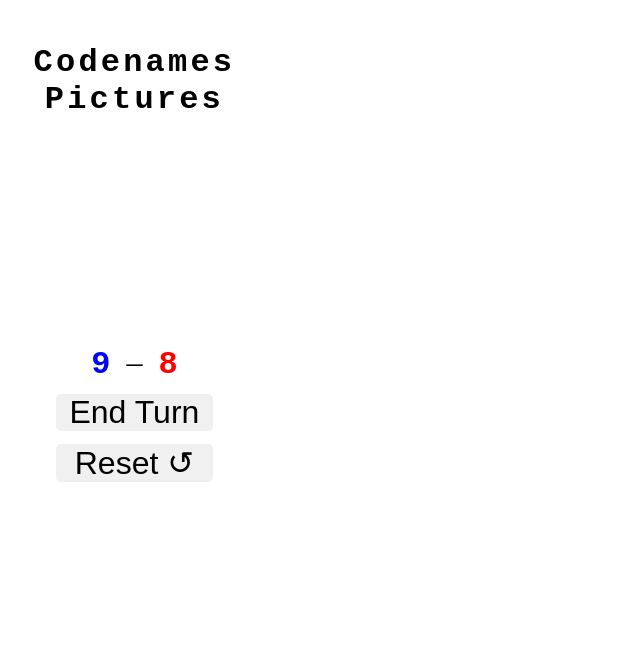
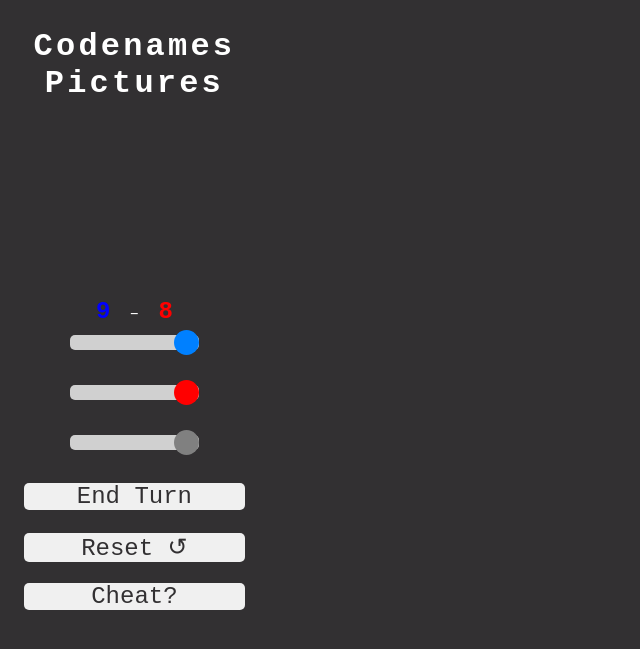
Before and after one commit to Pbatch/CodenamesPictures, a Flask app: template templates/html/page.html in a window 1280 px wide. Shown: the top 649 px of the page, without its empty margins (0-640 px from the left). Run offline with Flask 2, Linux system fonts and the light colour scheme; the template is opened without the code that fills it, so the values that code supplies are empty; some libraries are stand-ins or nearby versions.

Commit message:
Updating repo

```diff
--- a/libs/utils.py
+++ b/libs/utils.py
@@ -35,7 +35,7 @@ def generate_board(n_ids):
             colour = "#FF0000"
         elif i < 24:
             _type = "neutral"
-            colour = "#D0D0D0"
+            colour = "#808080"
         else:
             _type = "assassin"
             colour = "#202020"
--- a/main.py
+++ b/main.py
@@ -19,6 +19,9 @@ def index():
     invalid_guesses = [picture['pic_id'] for picture in board]
     board.insert(0, {"difficulty": "easy",
                      "invalid_guesses": invalid_guesses,
+                     'blue': 1.0,
+                     'red': 1.0,
+                     'neutral': 1.0
                      })
     return render_template('html/page.html', board=board)
 
@@ -53,7 +56,13 @@ def clue():
     ids_to_score_path = 'static/numpy/ids_to_score.npy'
     invalid_guesses = set(board[0]['invalid_guesses'])
 
-    predictor = Predictor(board[1:], ids_to_score_path, invalid_guesses, alpha=0.6, beta=0.1, gamma=0.1)
+    score_params = {'blue': board[0]['blue'],
+                    'red': board[0]['red'],
+                    'neutral': board[0]['neutral'],
+                    'assassin': 1,
+                    'decay': 0.7}
+
+    predictor = Predictor(board[1:], ids_to_score_path, invalid_guesses, score_params)
     clue, scores = predictor.get_best_guess_and_scores()
     scaled_scores = [round(s) for s in scores]
     clue_details = jsonify(clue=clue, scores=scaled_scores)
--- a/static/css/board.css
+++ b/static/css/board.css
@@ -1,11 +1,7 @@
 #left {
   width: 20%;
   float: left;
-  padding-top: 0.5em;
-  padding-bottom: 0.5em;
   text-align: center;
-  font-size: 2em;
-  height: 90px;
 }
 
 #right {
@@ -19,6 +15,9 @@ body {
     -moz-user-select: none;
     -o-user-select: none;
     user-select: none;
+    background: #323032;
+    color: white;
+    font-family: Courier New;
 }
 
 .picture {
@@ -47,8 +46,8 @@ body {
 
 .remaining_text {
     font-weight: bold;
-    font-family: Courier New;
     color: var(--colour);
+    font-size: 1.5em;
 }
 
 .picture:hover {
@@ -60,26 +59,24 @@ body {
 .board {
   display: grid;
   grid-template-columns: repeat(var(--split), 1fr);
-  background-color: #fff;
-  color: #444;
   text-align: center;
   row-gap: 5px;
-  column-gap: 0px;
 }
 
 .left_container {
   display: grid;
-  grid-template-rows: 100px 200px 50px 50px 50px;
+  grid-template-rows: 90px 180px 35px 50px 50px 50px 50px 50px 10px;
 }
 
 .symbol_button{
-    padding: 0 1.5em;
+    padding: 0 1.0em;
 }
 
 .symbol_button_text{
-    font-family: arial;
     border-radius: 5px;
     background-color: #F0F0F0;
+    color: #323032;
+    font-size: 1.5em;
 }
 
 .symbol_button_text:hover {
@@ -100,8 +97,36 @@ body {
     font-family: Courier New, monospace;
     font-weight: bold;
     letter-spacing: .1em;
+    font-size: 2em;
 }
 
-.score{
-  font-family: arial;
+.score {
+  font-family: Courier New;
+  color: #323032;
 }
+
+.slider {
+  -webkit-appearance: none;
+  height: 15px;
+  border-radius: 5px;
+  outline: none;
+  background: #D0D0D0;
+}
+
+.slider::-webkit-slider-thumb {
+  -webkit-appearance: none;
+  appearance: none;
+  width: 25px;
+  height: 25px;
+  border-radius: 50%;
+  background: var(--colour);
+  cursor: pointer;
+}
+
+.slider::-moz-range-thumb {
+  width: 25px;
+  height: 25px;
+  border-radius: 50%;
+  background: var(--colour);
+  cursor: pointer;
+}
--- a/templates/html/page.html
+++ b/templates/html/page.html
@@ -22,12 +22,26 @@
                   &nbsp;–&nbsp;
                   <span class="remaining_text" id="red" style="--colour:red">8</span>
                </div>
+               <div class="slider_container">
+                  <input type="range" min="0" max="100" value="100" class="slider" id="blue_slider" style="--colour:#0080FF">
+               </div>
+               <div class="slider_container">
+                  <input type="range" min="0" max="100" value="100" class="slider" id="red_slider" style="--colour:#FF0000">
+               </div>
+               <div class="slider_container">
+                  <input type="range" min="0" max="100" value="100" class="slider" id="neutral_slider" style="--colour:#808080">
+               </div>
                <div class="symbol_button" id="end_turn">
                   <div class="symbol_button_text">End Turn</div>
                </div>
                <div class="symbol_button" id="reset">
                   <div class="symbol_button_text">
                      Reset &#8634;
+                  </div>
+               </div>
+               <div class="symbol_button" id="cheat">
+                   <div class="symbol_button_text">
+                     Cheat?
                   </div>
                </div>
             </div>
--- a/templates/js/main.js
+++ b/templates/js/main.js
@@ -2,6 +2,11 @@ $(document).ready(function(){
 
   //Generate a clue
   function generate_clue() {
+    //Update the board parameters to the slider values
+    board[0]['blue'] = parseFloat(document.getElementById("blue_slider").value) / 100;
+    board[0]['red'] = parseFloat(document.getElementById("red_slider").value) / 100;
+    board[0]['neutral'] = parseFloat(document.getElementById("neutral_slider").value) / 100;
+
     $.ajax({
       type:'POST',
       url: "{{ url_for('clue')}}",
@@ -177,4 +182,19 @@ $(document).ready(function(){
     computer_turn();
   })
 
+  //Cheat button behaviour
+  $("#cheat").click(function(){
+    var current_color = $('.score').css('color');
+    if (current_color == 'rgb(255, 255, 255)') {
+      //This gray is invisible
+      var new_color = '#323032';
+    }
+    else {
+      //White is visible
+      var new_color = 'white';
+    }
+    $('.score').css({
+      "color": new_color
+    });
+  });
 });
```
Also changed, not shown: libs/computer.py (+18 -7 lines), libs/prediction.py (+23 -16 lines), 2 other files.
